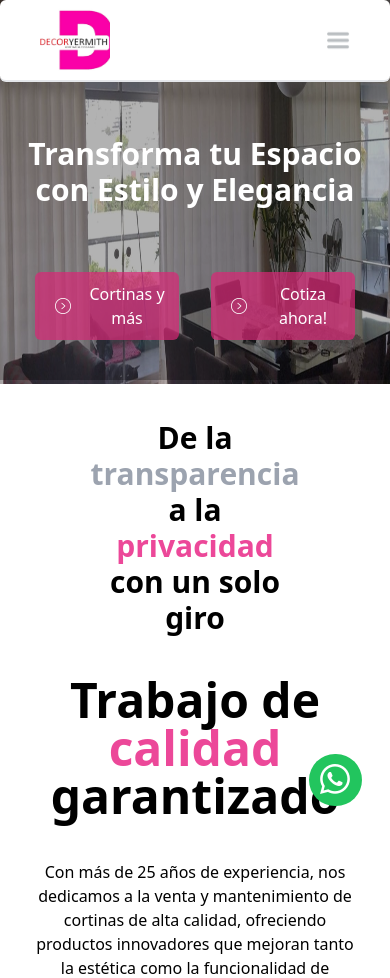
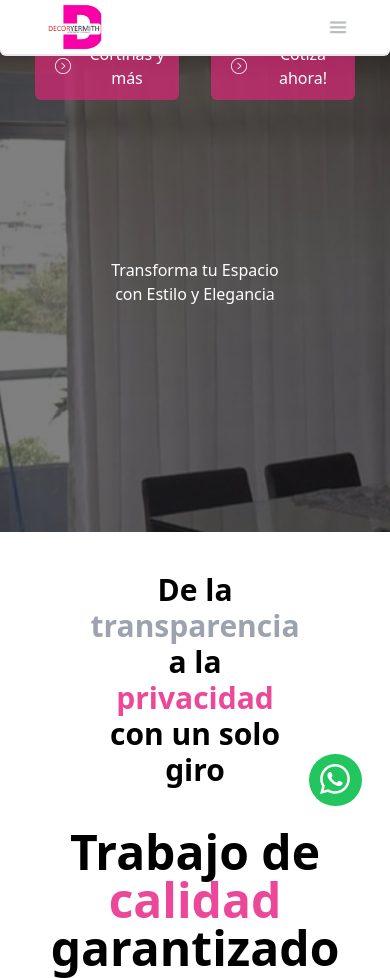
Before and after one commit to Decoryermith/Landing-page, a website: page index.html in a window 390 px wide. Shown: the top 978 px of the page. Drawn offline with Linux system fonts and the light colour scheme.

Commit message:
fix: responsivnes of the hero section, still working on it

```diff
--- a/index.html
+++ b/index.html
@@ -13,10 +13,10 @@
 </head>
 <body class="bg-white overflow-x-hidden w-screen">
     <section id="navbar" >
-            <nav id="nav" class="bg-white flex items-center fixed w-screen top-0 z-30 py-10 lg:h-24 h-16 rounded-md content-center border-b-2">
+            <nav id="nav" class="bg-white flex items-center fixed w-screen top-0 z-30 py-5 md:h-24 md:py-0 h-14 rounded-md content-center border-b-2">
                 <div class=" lg:hidden flex mx-10 w-full flex-row content-center justify-between items-center px-0">
-                    <a href="#" ><img src="../public/img/logo-nbg.jpg"  class=" w-auto h-16 transition ease-in-out duration-300 hover:scale-110"></a>
-                    <img src="../public/img/menu_icon.png" class="w-auto h-6 cursor-pointer" onclick="openMenu()">
+                    <a href="#" ><img src="../public/img/logo-nbg.jpg"  class=" scale-75 md:scale-100 w-auto h-16 transition ease-in-out duration-300 hover:scale-110"></a>
+                    <img src="../public/img/menu_icon.png" class="w-auto h-6 cursor-pointer scale-75 md:scale-100" onclick="openMenu()">
                 </div>
                 <div id="menu" class="lg:text-black text-white lg:content-center lg:mx-3 lg:h-24 lg:flex lg:flex-row flex flex-col lg:justify-around
                 lg:relative lg:top-0 lg:left-auto lg:-translate-x-2 lg:bg-transparent absolute content-center
@@ -37,14 +37,21 @@
             </nav>
     </section>
     <section id="hero-section" class="my-hidden delay-100">
-        <div class="flex text-center  flex-col w-full ">
-                <div class="flex flex-wrap w-full md:pt-20 pt-14 md:pb-0 flex-col content-center items-center justify-center bg-black bg-opacity-30">
-                    <img id="hero-image" class="w-full top-0 flex md:static absolute -z-40 h-auto min-h-96 " src="../public/img/hero-image.jpg">
-                    <h1 class="md:text-6xl md:absolute flex text-3xl md:left-10 md:bottom-32 font-bold text-center lg:text-left text-white pt-20 w-auto">Transforma tu Espacio<br> con Estilo y Elegancia</h1>
-                    <div class="flex flex-row justify-center md:absolute left-10 bottom-0 mt-16 mb-10 z-20 w-auto">
+        <div class="hero-image">
+            <div class="text-center absolute md:top-2/3 md:left-1/4 md:text-left md:text-5xl md:font-bold top-1/2 left-1/2 -translate-x-1/2 -translate-y-1/2 text-white">
+                <h1 >Transforma tu Espacio<br> con Estilo y Elegancia</h1>
+            </div>
+                <div class="flex flex-row justify-center md:absolute left-10 bottom-0 mt-8 mb-10 z-20 w-auto">
                     <a href="#products" class=""><button class="text-center mx-4 text-white flex flex-row items-center rounded-md px-2 py-2.5 md:w-48 w-36 hover:scale-110 transition duration-150 ease-in-out bg-pink-600 bg-opacity-70 hover:bg-pink-700"><img class="px-3" src="./public/img/arrow-right.png"> <span class="md:pl-2 pl-0">Cortinas y más</span></button></a>
                     <a href="#contact-us" class=""><button class="text-center mx-4 text-white flex flex-row items-center rounded-md px-2 py-2.5 md:w-48 w-36 hover:scale-110 transition duration-150 ease-in-out bg-pink-600 bg-opacity-70 hover:bg-pink-700"><img class="px-3" src="./public/img/arrow-right.png"><span class="md:pl-2 pl-0">Cotiza ahora!</span></button></a>
                 </div>
+
+          </div>
+        <div class="hidden  text-center  flex-col w-full ">
+                <div class="flex flex-wrap w-screen pt-20 md:pb-0 flex-col content-center items-center justify-center bg-black bg-opacity-30">
+                    <img id="hero-image" class="md:w-screen w-auto md:top-0 top-5 flex md:relative absolute -z-40 h-auto min-h-72" src="../public/img/hero-image1.jpg">
+                    <div class="md:hidden w-screen h-5"></div>
+
                 </div>
         </div>
     </section>
@@ -85,7 +92,7 @@
             <div class="w-80"></div>
             <div>
                 <h1 class="font-bold lg:text-4xl text-3xl pb-5">Productos de la más <span class="text-pink-500">alta</span> calidad</h1>
-                <h1 class="font-bold lg:text-2xl text-lg">Pregunta por ellos con solo un <span class="text-pink-500">click</span></h1>
+                <h1 class="font-bold lg:text-2xl text-lg">Toda la información a un <span class="text-pink-500">click</span></h1>
             </div>
             <div class="w-80"></div>
         </div>
@@ -456,7 +463,7 @@
                         </div>
 
                     </div>
-                    <div class="m-2 w-full flex justify-center">
+                    <div class="w-screen flex justify-center">
                         <div class="flex flex-col h-full justify-center text-white text-center font-semibold">
                              <a href="https://api.whatsapp.com/send?phone=51999551235" target="_blank" class="md:text-base text-sm"><h3 class="my-2">(+51) 999 551 235</h3></a>
                              <a href="mailto:yermithdeco@gmail.com"><h3 class="my-2 md:text-base text-sm" >yermithdeco@gmail.com</h3></a>
@@ -470,12 +477,11 @@
                         </div>
                      </div>
                 </div>
-                <div class=" hidden flex-col md:flex md:flex-row justify-between md:my-20 my-5">
-
-                    <div class="flex justify-center items-center ml-4 mt-8">
+                <div class=" hidden md:flex md:flex-row justify-between md:my-20 w-screen">
+                    <div class="flex justify-center items-center pl-5">
                         <a href="#"><img src="./public/img/logo-nbg.jpg" class="w-auto min-w-14 h-full md:min-h-24 min-h-16 max-h-44 hover:scale-110 transition duration-150 ease-in-out"></a>
                     </div>
-                    <div class="flex md:flex-row flex-col text-white justify-around mt-5 mx-8">
+                    <div class="flex md:flex-row flex-col text-white justify-around mx-8 ">
                         <div class=" flex flex-col justify-center">
 
                             <a class="menu-item-footer lg:mt-3 md:text-base text-sm" href="#">Inicio</a>
@@ -488,8 +494,7 @@
                             <a class="menu-item-footer lg:mt-3 md:text-base text-sm" href="#contact-us">Contacto</a>
                         </div>
                     </div>
-                    <div class="flex flex-col m-2">
-                       <div class="flex flex-col h-full justify-center text-white text-right font-semibold">
+                    <div class="flex flex-col h-full justify-center text-white text-right font-semibold md:pr-8">
                         <a href="https://api.whatsapp.com/send?phone=51999551235" target="_blank" class="md:text-base text-sm"><h3 class="my-2">(+51) 999 551 235</h3></a>
                         <a href="mailto:yermithdeco@gmail.com"><h3 class="my-2 md:text-base text-sm" >yermithdeco@gmail.com</h3></a>
                         <h3 class="my-2 md:text-base text-sm">Av José Leal 646 Lince, Lima, Peru</h3>
@@ -500,7 +505,7 @@
                             <a href="https://api.whatsapp.com/send?phone=51999551235" target="_blank"><img alt="Whatsapp iconos creados por Freepik - Flaticon" class="w-6 ml-6" src="./public/img/whatsapp.png"></a>
                         </div>
                     </div>
-                    </div>
+
                 </div>
                 <div class="my-5">
                     <h3 class="text-white text-center text-lg"> &copy; Copyright Decoryermith 2024. Todos los derechos reservados.</h3>
@@ -510,7 +515,7 @@
     </footer>
     <div id="toastBox" class="group fixed flex items-end flex-col overflow-hidden p-5 bottom-5 right-5 text-white">
     </div>
-    <div class="w-screen fixed h-28 bottom-2 content-center flex justify-end">
+    <div class="w-auto right-0 fixed h-28 bottom-2 content-center flex justify-end">
             <a href="https://api.whatsapp.com/send?phone=51999551235" target="_blank" class="flex w-auto mr-7 justify-center items-center">
                 <div id="whatsapp-button">
                     <img alt="Whatsapp iconos creados por Freepik - Flaticon"  src="./public/img/whatsapp.png">
--- a/src/input.css
+++ b/src/input.css
@@ -10,6 +10,17 @@
 .min-w-hero{
     min-width: 800px;
 }
+
+.hero-image {
+    background-image: linear-gradient(rgba(0, 0, 0, 0.5), rgba(0, 0, 0, 0.5)), url("../public/img/hero-image1.jpg");
+    height: 500px;
+    background-position: center;
+    background-repeat: no-repeat;
+    background-size: cover;
+    position: relative;
+  }
+
+
 .menu-item{
     @apply lg:mx-2 lg:my-0 my-2 hover:text-pink-300 lg:hover:text-pink-600 text-center font-semibold content-center transition duration-500 ease-in-out;
 }
```
Also changed, not shown: public/img/hero-image1.jpg (added), public/styles.css. Lines whose indentation alone changed are shown as unchanged.
